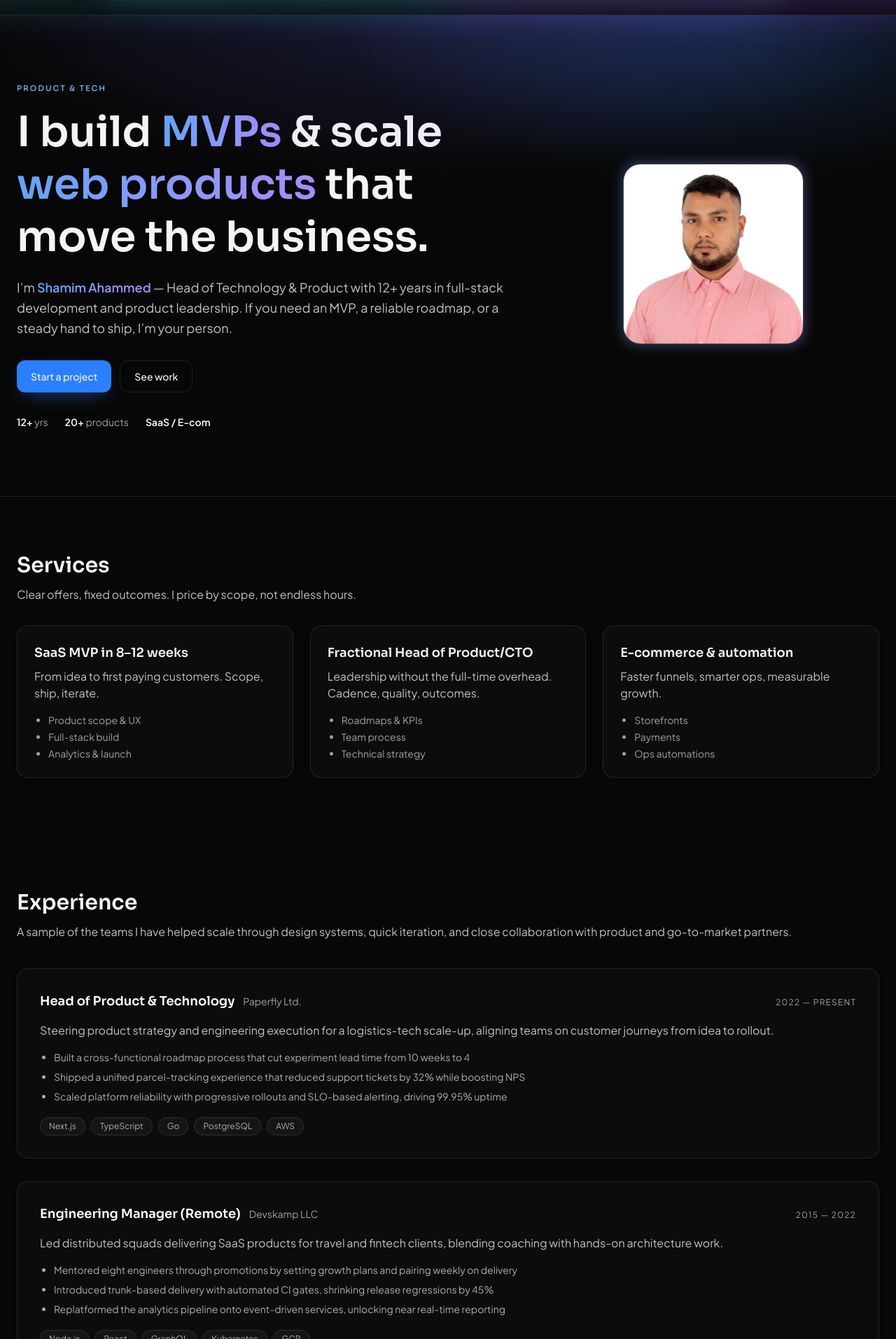
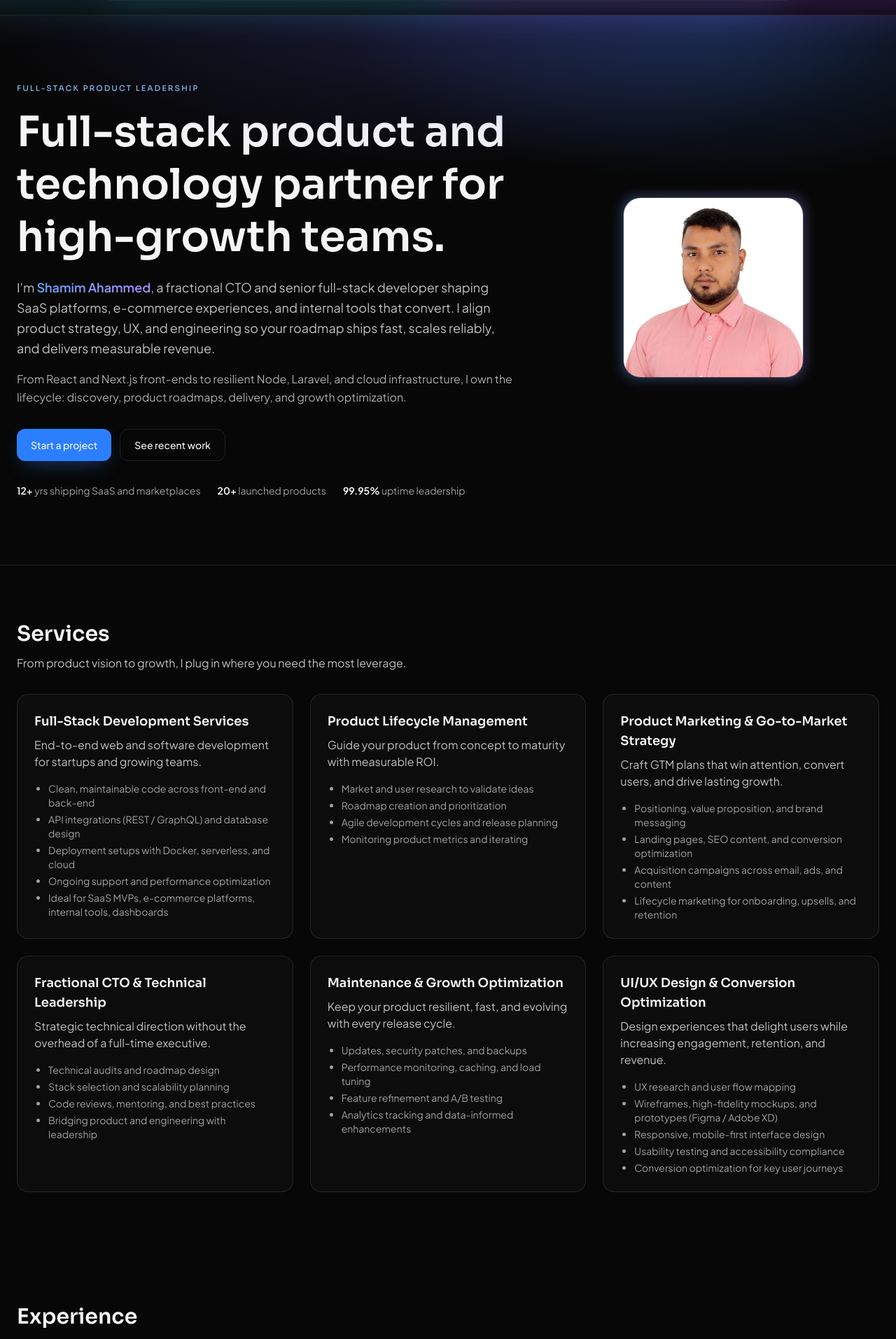
Before and after one commit to tshamim/portfolio_site, a Next.js app: page / in a window 1280 px wide. Shown: the part 86-2000 px from the top of the page at 70% size. Built offline with nearby package versions, Linux system fonts and the light colour scheme; no server answers.

Commit message:
content update

```diff
--- a/src/app/layout.tsx
+++ b/src/app/layout.tsx
@@ -25,20 +25,30 @@ export const metadata: Metadata = {
     template: "%s | Shamim Ahammed",
   },
   description:
-    "I help startups and SMBs build and scale web products, from MVP to market, combining 12+ years of full-stack development with product leadership.",
+    "Fractional CTO and senior full-stack developer helping SaaS, marketplace, and e-commerce teams ship high-performing products with React, Next.js, Node, and Laravel.",
+  keywords: [
+    "fractional CTO",
+    "full-stack developer",
+    "Next.js consultant",
+    "product strategy",
+    "SaaS development",
+    "technical leadership",
+    "UI UX design",
+    "conversion optimization",
+  ],
   openGraph: {
     type: "website",
     url: siteUrl,
-    title: "Shamim Ahammed - Product & Tech Leader",
+    title: "Shamim Ahammed - Fractional CTO & Full-Stack Product Leader",
     description:
-      "MVPs, SaaS, and product leadership. Results-driven, business-minded engineering.",
+      "Full-stack development, product leadership, and go-to-market execution for SaaS, e-commerce, and digital products.",
     images: ["/og.jpg"],
   },
   twitter: {
     card: "summary_large_image",
-    title: "Shamim Ahammed - Product & Tech Leader",
+    title: "Shamim Ahammed - Fractional CTO & Full-Stack Developer",
     description:
-      "MVPs, SaaS, and product leadership. Results-driven, business-minded engineering.",
+      "Full-stack development, product leadership, and go-to-market execution for SaaS, e-commerce, and digital products.",
     images: ["/og.jpg"],
   },
   alternates: { canonical: siteUrl },
@@ -57,13 +67,18 @@ export default function RootLayout({
 }: {
   children: React.ReactNode;
 }) {
+  const currentYear = new Date().getUTCFullYear();
   const jsonLd = {
     "@context": "https://schema.org",
     "@type": "Person",
     name: "Shamim Ahammed",
-    jobTitle: "Head of Technology & Product / Senior Full-Stack Developer",
+    jobTitle: "Fractional CTO, Head of Technology & Product, Senior Full-Stack Developer",
     url: siteUrl,
-    sameAs: ["https://www.linkedin.com/"], // add your profile
+    sameAs: [
+      siteUrl,
+      "https://www.linkedin.com/in/shamimahammed",
+      "https://github.com/shamimahammed",
+    ],
   };
 
   return (
@@ -72,6 +87,7 @@ export default function RootLayout({
         {/* JSON-LD */}
         <script
           type="application/ld+json"
+          suppressHydrationWarning
           dangerouslySetInnerHTML={{ __html: JSON.stringify(jsonLd) }}
         />
         <div className="min-h-dvh flex flex-col">
@@ -79,7 +95,7 @@ export default function RootLayout({
           <main className="flex-1">{children}</main>
           <footer className="border-t border-white/10">
             <div className="container py-8 text-sm text-neutral-400">
-              &copy; {new Date().getFullYear()} Shamim Ahammed. All rights
+              &copy; {currentYear} Shamim Ahammed. All rights
               reserved.
             </div>
           </footer>
--- a/src/components/header.tsx
+++ b/src/components/header.tsx
@@ -14,7 +14,7 @@ export default function Header() {
             {/* Brand: avatar + name + discipline */}
             <Link href="/" className="group flex items-center gap-3 min-w-0">
               <span className="logo-wrap shrink-0" aria-hidden="true">
-                <img src="/profile.jpg" alt="" className="logo-img" />
+                <img src="/profile.jpg" alt="Shamim Ahammed headshot" className="logo-img" />
               </span>
               <span className="min-w-0">
                 <span className="block font-semibold tracking-tight text-sm text-neutral-300/80 group-hover:text-neutral-100 transition md:text-xs md:uppercase md:tracking-[0.35em]">
--- a/src/components/sections/hero.tsx
+++ b/src/components/sections/hero.tsx
@@ -10,7 +10,7 @@ export default function Hero() {
             <div className="glow-wrap">
               <img
                 src="/profile.jpg"
-                alt="Shamim Ahammed"
+                alt="Shamim Ahammed headshot"
                 className="relative z-10 w-32 h-32 sm:w-40 sm:h-40 md:w-64 md:h-64 object-cover rounded-3xl"
               />
             </div>
@@ -18,27 +18,32 @@ export default function Hero() {
 
           {/* Text (second on mobile) */}
           <div className="order-2 md:order-1 text-center md:text-left">
-            <p className="badge">Product & Tech</p>
+            <p className="badge">Full-Stack Product Leadership</p>
             <h1 className="mt-3 sm:mt-4 text-3xl sm:text-4xl md:text-6xl font-semibold leading-tight">
-              I build <span className="name-gradient">MVPs</span> & scale{" "}
-              <span className="name-gradient">web products</span> that move the business.
+              Full-stack product and technology partner for high-growth teams.
             </h1>
 
             <p className="mt-4 sm:mt-5 text-neutral-300/90 text-base sm:text-lg leading-relaxed">
-              I’m <span className="font-semibold name-gradient">Shamim Ahammed</span> — Head of Technology & Product with
-              12+ years in full-stack development and product leadership. If you need an MVP,
-              a reliable roadmap, or a steady hand to ship, I’m your person.
+              I&apos;m <span className="font-semibold name-gradient">Shamim Ahammed</span>, a fractional CTO and senior full-stack
+              developer shaping SaaS platforms, e-commerce experiences, and internal tools that
+              convert. I align product strategy, UX, and engineering so your roadmap ships fast,
+              scales reliably, and delivers measurable revenue.
+            </p>
+
+            <p className="mt-4 text-neutral-300/80 text-sm sm:text-base leading-relaxed">
+              From React and Next.js front-ends to resilient Node, Laravel, and cloud infrastructure,
+              I own the lifecycle: discovery, product roadmaps, delivery, and growth optimization.
             </p>
 
             <div className="mt-6 sm:mt-8 flex flex-wrap justify-center md:justify-start gap-3">
               <a href="#contact" className="btn-primary rounded-xl">Start a project</a>
-              <a href="#projects" className="btn-ghost rounded-xl">See work</a>
+              <a href="#projects" className="btn-ghost rounded-xl">See recent work</a>
             </div>
 
             <ul className="mt-6 sm:mt-8 grid grid-cols-2 sm:flex gap-x-6 gap-y-2 justify-center md:justify-start text-sm text-neutral-400">
-              <li><span className="text-white font-semibold">12+</span> yrs</li>
-              <li><span className="text-white font-semibold">20+</span> products</li>
-              <li className="col-span-2 sm:col-span-1"><span className="text-white font-semibold">SaaS / E-com</span></li>
+              <li><span className="text-white font-semibold">12+</span> yrs shipping SaaS and marketplaces</li>
+              <li><span className="text-white font-semibold">20+</span> launched products</li>
+              <li className="col-span-2 sm:col-span-1"><span className="text-white font-semibold">99.95%</span> uptime leadership</li>
             </ul>
           </div>
         </div>
--- a/src/components/sections/services.tsx
+++ b/src/components/sections/services.tsx
@@ -5,10 +5,10 @@ export default function Services() {
     <section id="services" className="container py-20">
       <h2 className="text-2xl md:text-3xl font-semibold">Services</h2>
       <p className="mt-3 text-neutral-300/90">
-        Clear offers, fixed outcomes. I price by scope, not endless hours.
+        From product vision to growth, I plug in where you need the most leverage.
       </p>
 
-      <div className="mt-8 grid md:grid-cols-3 gap-6">
+      <div className="mt-8 grid gap-6 md:grid-cols-2 xl:grid-cols-3">
         {services.map((s) => (
           <div key={s.title} className="card p-6 hover:bg-white/[.03] transition">
             <h3 className="text-lg font-semibold">{s.title}</h3>
--- a/src/data/experience.ts
+++ b/src/data/experience.ts
@@ -11,39 +11,39 @@ export const experiences: Experience[] = [
   {
     company: "Paperfly Ltd.",
     role: "Head of Product & Technology",
-    period: "2022 — Present",
+    period: "2022 - Present",
     summary:
-      "Steering product strategy and engineering execution for a logistics-tech scale-up, aligning teams on customer journeys from idea to rollout.",
+      "Own product strategy and engineering delivery for a logistics-tech scale-up, partnering with leadership to improve customer journeys, retention, and operational efficiency.",
     achievements: [
-      "Built a cross-functional roadmap process that cut experiment lead time from 10 weeks to 4",
-      "Shipped a unified parcel-tracking experience that reduced support tickets by 32% while boosting NPS",
-      "Scaled platform reliability with progressive rollouts and SLO-based alerting, driving 99.95% uptime",
+      "Built a roadmap and discovery cadence that cut experiment lead time from 10 weeks to 4 while increasing validated releases",
+      "Launched a unified parcel tracking experience that lifted NPS by 18 points and reduced support tickets by 32%",
+      "Introduced SLO-driven observability that sustained 99.95% uptime across 150k daily parcel updates",
     ],
     tech: ["Next.js", "TypeScript", "Go", "PostgreSQL", "AWS"],
   },
   {
     company: "Devskamp LLC",
     role: "Engineering Manager (Remote)",
-    period: "2015 — 2022",
+    period: "2015 - 2022",
     summary:
-      "Led distributed squads delivering SaaS products for travel and fintech clients, blending coaching with hands-on architecture work.",
+      "Led distributed squads shipping SaaS products for travel and fintech clients, combining coaching, architecture, and hands-on delivery to hit aggressive launch dates.",
     achievements: [
-      "Mentored eight engineers through promotions by setting growth plans and pairing weekly on delivery",
-      "Introduced trunk-based delivery with automated CI gates, shrinking release regressions by 45%",
-      "Replatformed the analytics pipeline onto event-driven services, unlocking near real-time reporting",
+      "Mentored eight engineers into senior roles through capability frameworks, pair programming, and quarterly growth plans",
+      "Rolled out trunk-based delivery with CI quality gates, reducing regression-related incidents by 45%",
+      "Replatformed the analytics pipeline onto event-driven services, enabling self-serve dashboards with near real-time insights",
     ],
     tech: ["Node.js", "React", "GraphQL", "Kubernetes", "GCP"],
   },
   {
     company: "Oployeelabs",
     role: "Software Engineer",
-    period: "2012 — 2015",
+    period: "2012 - 2015",
     summary:
-      "Developed core workforce analytics modules, modernizing scheduling, payroll, and compliance workflows for enterprise HR teams.",
+      "Developed workforce analytics modules for enterprise HR teams, modernising scheduling, payroll, and compliance workflows across APAC.",
     achievements: [
-      "Delivered modular REST services that handled 1M+ weekly timesheets with automated anomaly detection",
-      "Collaborated with UX to redesign scheduling dashboards, improving manager task completion time by 28%",
-      "Maintained zero-downtime releases through feature toggles and rigorous integration testing",
+      "Designed modular REST services that processed over one million weekly timesheets with automated anomaly detection",
+      "Partnered with UX leads to redesign scheduling dashboards, improving manager task completion time by 28%",
+      "Maintained zero-downtime deployments through feature toggles, integration tests, and rollback playbooks",
     ],
     tech: ["C#", ".NET", "AngularJS", "SQL Server", "Redis"],
   },
--- a/src/data/projects.ts
+++ b/src/data/projects.ts
@@ -1,20 +1,30 @@
 export const projects = [
   {
-    title: "Acme SaaS Platform",
-    summary: "Built multi-tenant SaaS with subscriptions and analytics.",
+    title: "ParcelFlow Logistics Platform",
+    summary:
+      "Scaled a multi-tenant logistics SaaS with live parcel tracking, SLA dashboards, and automated billing that reduced support volume by 32%.",
     href: "#",
-    tags: ["Next.js", "Postgres", "Stripe"],
+    tags: ["Next.js", "Go", "PostgreSQL", "AWS"],
   },
   {
-    title: "Marketplace Revamp",
-    summary: "Increased conversion by 22% via UX and performance work.",
+    title: "FinSuite Compliance Hub",
+    summary:
+      "Delivered a fintech compliance portal with granular permissions, audit-ready reporting, and SOC 2 aligned workflows for enterprise clients.",
     href: "#",
-    tags: ["React", "Node", "A/B testing"],
+    tags: ["React", "Node.js", "GraphQL", "Kubernetes"],
   },
   {
-    title: "E-commerce Automation",
-    summary: "Automated order ops—cut handling time by 40%.",
+    title: "GrowthPlay E-commerce Engine",
+    summary:
+      "Rebuilt an e-commerce experience with conversion-focused UI, headless CMS, and automated fulfilment, driving a 22% lift in checkout completion.",
     href: "#",
-    tags: ["Shopify", "Webhook", "Workers"],
+    tags: ["Shopify", "Next.js", "Segment", "Cloudflare Workers"],
+  },
+  {
+    title: "InsightLoop Analytics Suite",
+    summary:
+      "Created executive dashboards and data pipelines that surface real-time KPI insights for product, marketing, and sales teams.",
+    href: "#",
+    tags: ["Laravel", "Vue", "Redshift", "Metabase"],
   },
 ];
--- a/src/data/services.ts
+++ b/src/data/services.ts
@@ -1,17 +1,69 @@
 export const services = [
   {
-    title: "SaaS MVP in 8–12 weeks",
-    body: "From idea to first paying customers. Scope, ship, iterate.",
-    bullets: ["Product scope & UX", "Full-stack build", "Analytics & launch"],
+    title: "Full-Stack Development Services",
+    body:
+      "End-to-end web and software development for startups and growing teams.",
+    bullets: [
+      "Clean, maintainable code across front-end and back-end",
+      "API integrations (REST / GraphQL) and database design",
+      "Deployment setups with Docker, serverless, and cloud",
+      "Ongoing support and performance optimization",
+      "Ideal for SaaS MVPs, e-commerce platforms, internal tools, dashboards",
+    ],
   },
   {
-    title: "Fractional Head of Product/CTO",
-    body: "Leadership without the full-time overhead. Cadence, quality, outcomes.",
-    bullets: ["Roadmaps & KPIs", "Team process", "Technical strategy"],
+    title: "Product Lifecycle Management",
+    body: "Guide your product from concept to maturity with measurable ROI.",
+    bullets: [
+      "Market and user research to validate ideas",
+      "Roadmap creation and prioritization",
+      "Agile development cycles and release planning",
+      "Monitoring product metrics and iterating",
+    ],
   },
   {
-    title: "E-commerce & automation",
-    body: "Faster funnels, smarter ops, measurable growth.",
-    bullets: ["Storefronts", "Payments", "Ops automations"],
+    title: "Product Marketing & Go-to-Market Strategy",
+    body:
+      "Craft GTM plans that win attention, convert users, and drive lasting growth.",
+    bullets: [
+      "Positioning, value proposition, and brand messaging",
+      "Landing pages, SEO content, and conversion optimization",
+      "Acquisition campaigns across email, ads, and content",
+      "Lifecycle marketing for onboarding, upsells, and retention",
+    ],
+  },
+  {
+    title: "Fractional CTO & Technical Leadership",
+    body:
+      "Strategic technical direction without the overhead of a full-time executive.",
+    bullets: [
+      "Technical audits and roadmap design",
+      "Stack selection and scalability planning",
+      "Code reviews, mentoring, and best practices",
+      "Bridging product and engineering with leadership",
+    ],
+  },
+  {
+    title: "Maintenance & Growth Optimization",
+    body:
+      "Keep your product resilient, fast, and evolving with every release cycle.",
+    bullets: [
+      "Updates, security patches, and backups",
+      "Performance monitoring, caching, and load tuning",
+      "Feature refinement and A/B testing",
+      "Analytics tracking and data-informed enhancements",
+    ],
+  },
+  {
+    title: "UI/UX Design & Conversion Optimization",
+    body:
+      "Design experiences that delight users while increasing engagement, retention, and revenue.",
+    bullets: [
+      "UX research and user flow mapping",
+      "Wireframes, high-fidelity mockups, and prototypes (Figma / Adobe XD)",
+      "Responsive, mobile-first interface design",
+      "Usability testing and accessibility compliance",
+      "Conversion optimization for key user journeys",
+    ],
   },
 ];
--- a/src/data/testimonials.ts
+++ b/src/data/testimonials.ts
@@ -1,12 +1,17 @@
 export const testimonials = [
   {
     quote:
-      "Shamim did some very good work on replacing and re-designing my current website. He not only made it look cleaner and more inviting, but worked with me on integrating my podcast and a unique blog signup process.\n\nHe is clever, insightful, and delivered quality work. Plus, he's not super expensive - which is a positive. Recommend him and his work.",
-    author: "Dr. Steve Ambrose, Host and Founder, RedHotHealthcare.com",
+      "Shamim transformed our marketing site and podcast platform into a cohesive growth engine. He designed the UX, rebuilt the stack, and automated our content workflows without disrupting production. Traffic, newsletter signups, and episode listens all trended up within the first month.",
+    author: "Dr. Steve Ambrose, Founder, RedHotHealthcare.com",
   },
   {
     quote:
-      "I had worked with Mr. Shamim Ahammed in Oployeelabs Ltd. for two years and was thrilled to have such a man. He is smart, responsive and easy to work with as a colleague. He's on top of current technologies, and regularly offers up recommendations and explanations that help us to make a team. His expertise in web application development is absolutely great. I learned a lot from him. I wish him great future ahead.",
+      "Working with Shamim at Oployeelabs showed me what modern engineering leadership looks like. He pairs architectural vision with detailed coaching, keeps the roadmap aligned to customer value, and never compromises on code quality or security. I would rehire him in a heartbeat.",
     author: "Mohammad Mustaneer Rahman, Data Scientist, University of Tasmania",
   },
+  {
+    quote:
+      "We engaged Shamim as a fractional CTO to reboot our SaaS MVP. He clarified the product strategy, set up CI/CD, and guided the team through a seamless relaunch. Churn dropped by double digits and we now have a clear growth plan.",
+    author: "SaaS Founder, Confidential",
+  },
 ];
```
Also changed, not shown: src/components/sections/contact-form.tsx (+40 -11 lines), __temp.txt (added).
